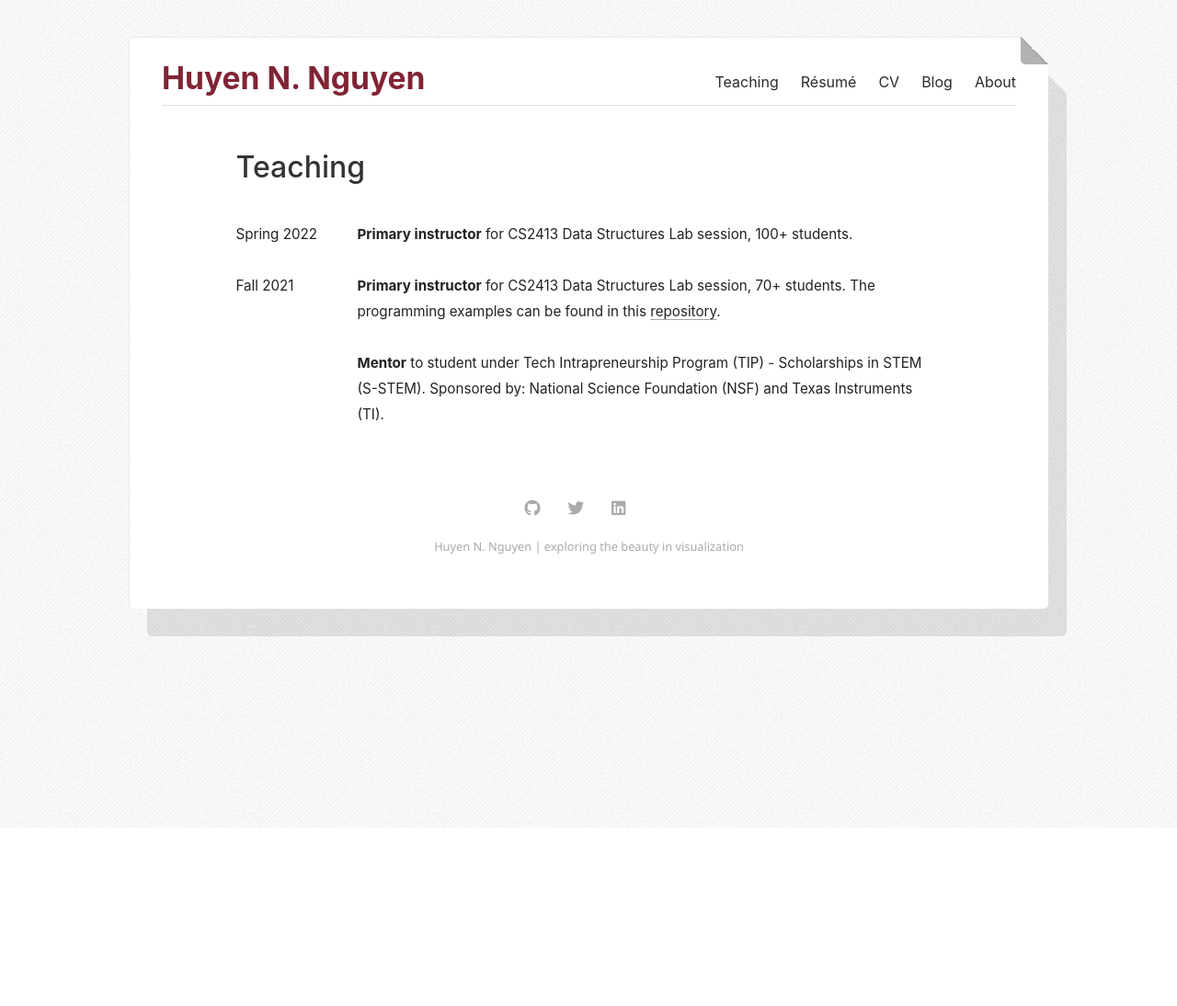
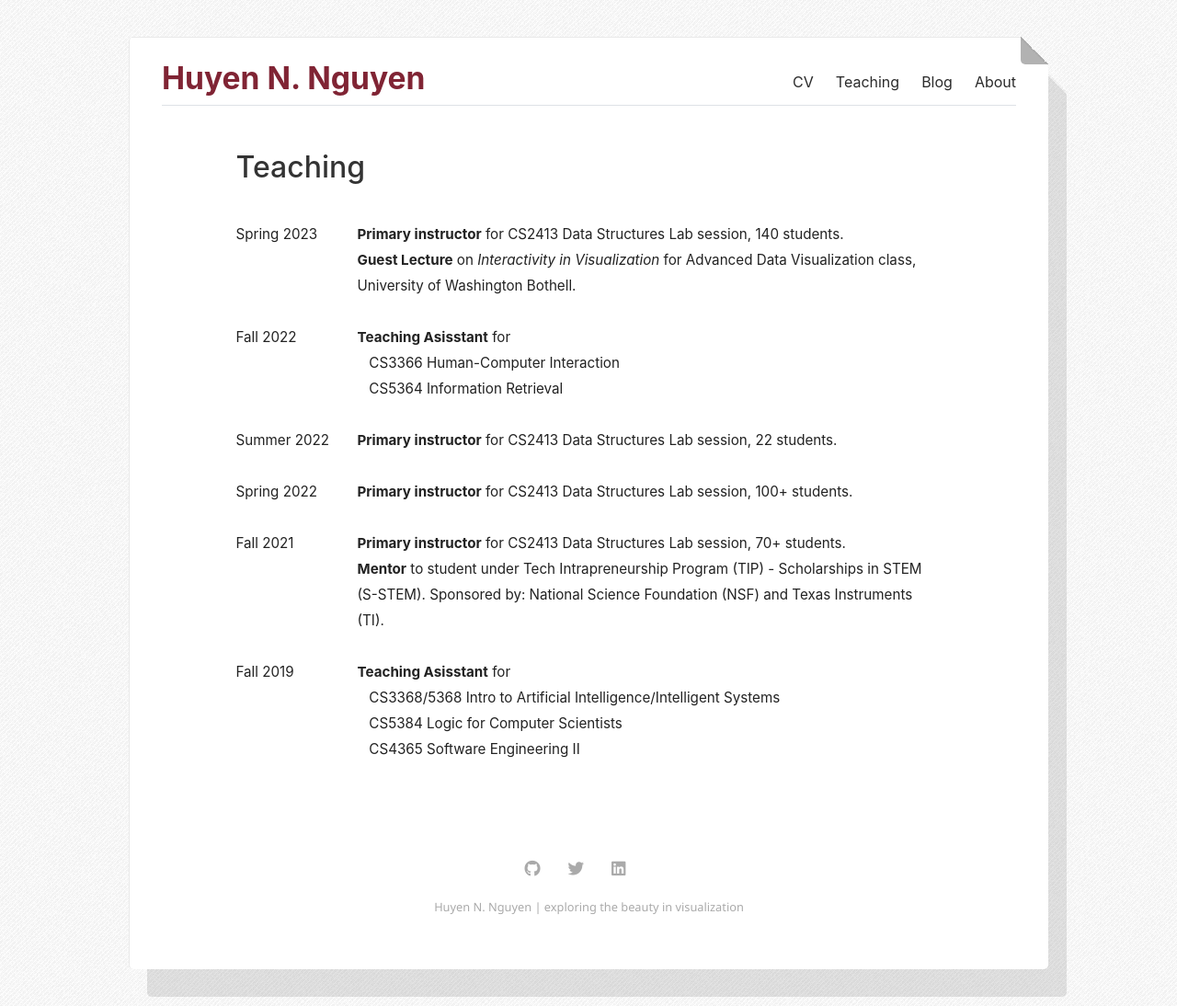
Before and after one commit to huyen-nguyen/huyen-nguyen.github.io, a Jekyll site: the page built from menu/teaching.md, in a window 1280 px wide. Shown: the whole page at 92% size. Built offline with Jekyll 4.4.1, drawn with Linux system fonts in a browser that asks for light colours; some web fonts are replaced; a style sheet for code colours, icons or effects is not loaded; before the commit the page ends 900 px from its top, so only the background shows below that.

Commit message:
Teaching updates + CV

```diff
--- a/_data/settings.yml
+++ b/_data/settings.yml
@@ -7,9 +7,9 @@ disqus:
 google-ID: 'UA-112060364-1'
 
 menu:
+#- {name: 'Résumé', url: 'docs/HuyenNguyen-Resume.pdf'}
+- {name: 'CV', url: 'docs/HuyenNguyen-CV.pdf'}
 - {name: 'Teaching', url: 'teaching/'}
-- {name: 'Résumé', url: 'docs/HuyenNguyen-Resume.pdf'}
-- {name: 'CV', url: 'docs/HuyenNguyen-CV.pdf'}
 - {name: 'Blog', url: 'blog/'}
 - {name: 'About',   url: 'about/'}
 #- {name: 'Contact', url: 'contact.html'}
--- a/menu/teaching.md
+++ b/menu/teaching.md
@@ -3,6 +3,36 @@ layout: page
 title: Teaching
 permalink: /teaching/
 ---
+<div class="row">
+	<div class="col-sm-2">Spring 2023 </div>
+	<div class="col-sm-10">
+		<div><b>Primary instructor</b> for CS2413 Data Structures Lab session, 140 students.
+		</div>
+		<div><b>Guest Lecture</b> on <i>Interactivity in Visualization</i> for Advanced Data Visualization class,
+University of Washington
+Bothell.<br><br>
+		</div>
+	</div>
+</div>
+
+<div class="row">
+	<div class="col-sm-2">Fall 2022 </div>
+	<div class="col-sm-10">
+		<div><b>Teaching Asisstant</b> for<br>&nbsp;&nbsp;&nbsp;CS3366 Human-Computer Interaction <br>&nbsp;&nbsp;&nbsp;CS5364 Information
+Retrieval
+<br><br>
+		</div>
+	</div>
+</div>
+
+<div class="row">
+	<div class="col-sm-2">Summer 2022 </div>
+	<div class="col-sm-10">
+		<div><b>Primary instructor</b> for CS2413 Data Structures Lab session, 22 students.<br><br>
+		</div>
+	</div>
+</div>
+
 <div class="row">
 	<div class="col-sm-2">Spring 2022 </div>
 	<div class="col-sm-10">
@@ -14,11 +44,21 @@ permalink: /teaching/
 <div class="row">
 	<div class="col-sm-2">Fall 2021 </div>
 	<div class="col-sm-10">
-		<div><b>Primary instructor</b> for CS2413 Data Structures Lab session, 70+ students. The programming examples
-can be found
-		  in this <a href="https://github.com/huyen-nguyen/data-structures-lab">repository</a>.<br><br>
+		<div><b>Primary instructor</b> for CS2413 Data Structures Lab session, 70+ students.
 		</div>
 		<div><b>Mentor</b> to student under Tech Intrapreneurship Program (TIP) - Scholarships in STEM (S-STEM).
-		Sponsored by: National Science Foundation (NSF) and Texas Instruments (TI).</div>
+		Sponsored by: National Science Foundation (NSF) and Texas Instruments (TI).<br><br></div>
 	</div>
 </div>
+
+<div class="row">
+	<div class="col-sm-2">Fall 2019 </div>
+	<div class="col-sm-10">
+		<div><b>Teaching Asisstant</b> for<br>&nbsp;&nbsp;&nbsp;CS3368/5368 Intro to Artificial
+Intelligence/Intelligent Systems
+											<br>&nbsp;&nbsp;&nbsp;CS5384 Logic for Computer Scientists
+											<br>&nbsp;&nbsp;&nbsp;CS4365 Software Engineering II
+<br><br>
+		</div>
+	</div>
+</div>
```
Also changed, not shown: _layouts/home.html (+8 -0 lines), 1 other file.
